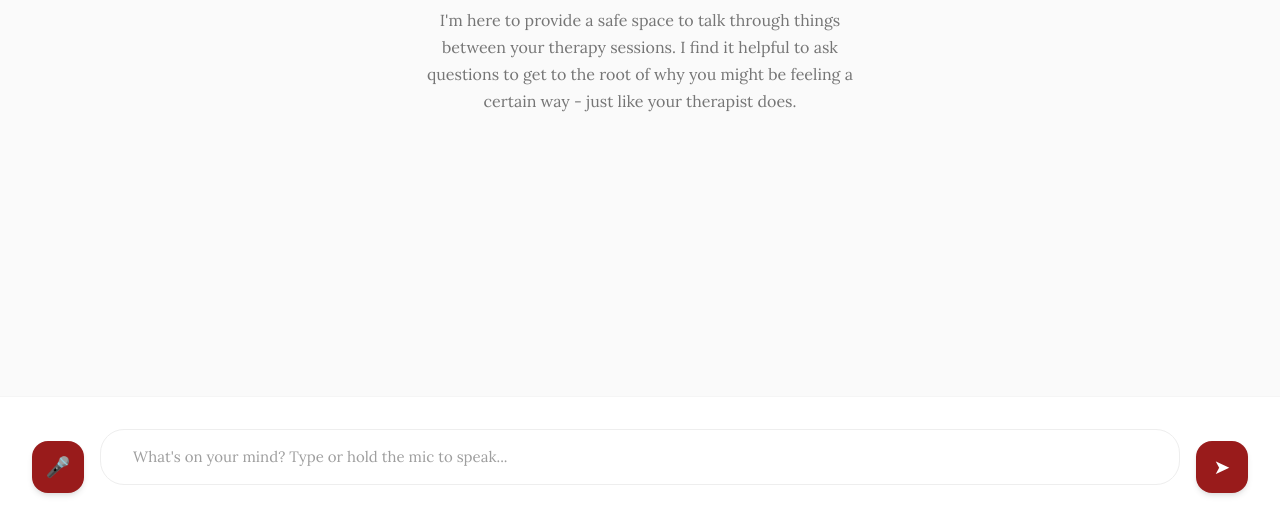
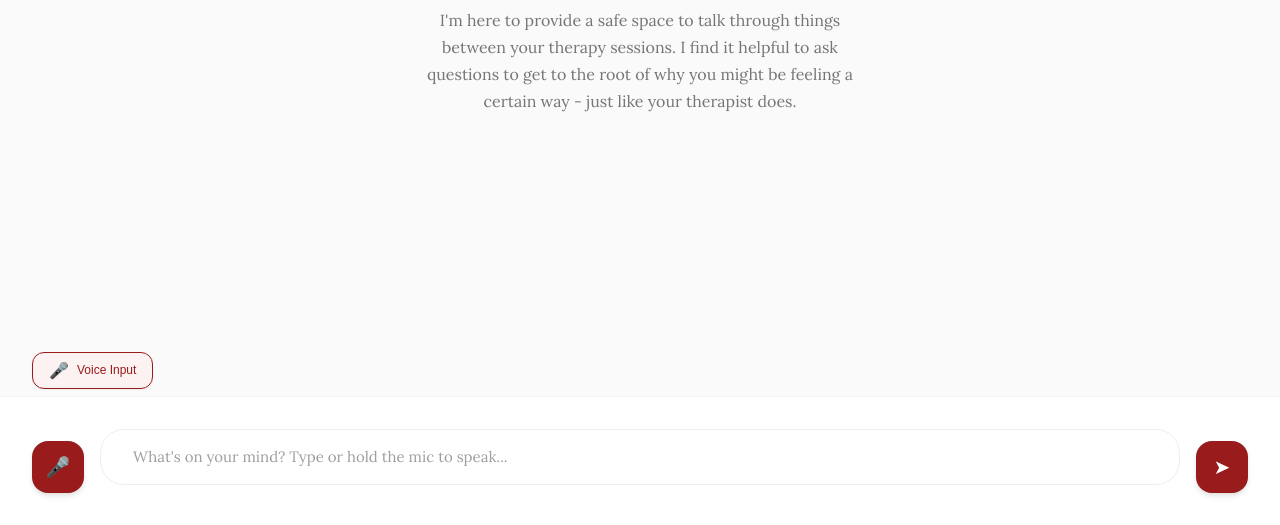
Before and after one commit to amygvs/talbot, a website: page index.html in a window 1280 px wide. Shown: the part 275-800 px from the top of the page. Drawn offline with Linux system fonts and the light colour scheme; no server answers.

Commit message:
Update index.html
From new claude chat: https://claude.ai/chat/90f0f513-c1ec-4b85-8d0d-9e3ae48e8216

```diff
--- a/index.html
+++ b/index.html
@@ -95,6 +95,14 @@
         </div>
 
         <div class="input-area">
+            <!-- Input Voice Toggle (bottom left) - Fixed missing element -->
+            <div class="input-voice-toggle-container">
+                <button class="input-voice-toggle" id="input-voice-toggle" title="Toggle voice input">
+                    <span class="input-voice-toggle-icon" id="input-voice-toggle-icon">🎤</span>
+                    <span class="input-voice-toggle-text" id="input-voice-toggle-text">Voice Input</span>
+                </button>
+            </div>
+
             <button class="action-button voice-button" id="voice-button" title="Hold to speak">
                 🎤
             </button>
```
